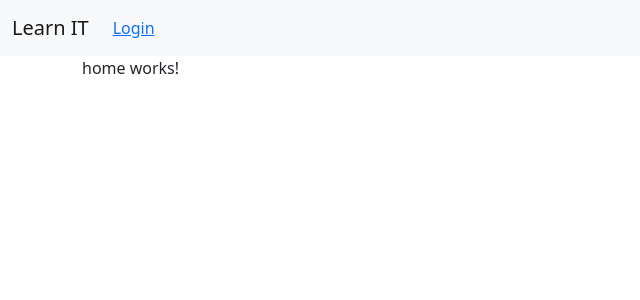
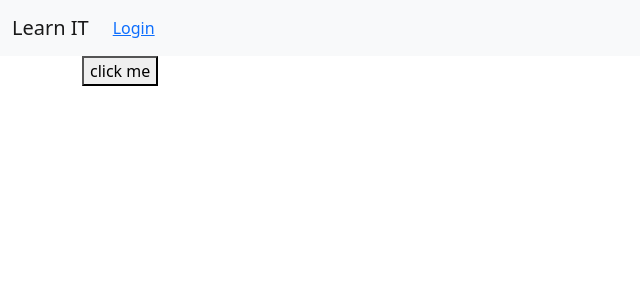
Before and after one commit to mcaupybugs/LearnIt, an Angular app in the folder frontend/learnit/: page / in a window 1280 px wide. Shown: the top 300 px of the page, without its empty margins (0-640 px from the left). Built offline with nearby package versions, Linux system fonts and the light colour scheme.

Commit message:
Made the catalogue progress

```diff
--- a/frontend/learnit/src/app/app.component.html
+++ b/frontend/learnit/src/app/app.component.html
@@ -1,8 +1,3 @@
-<app-header></app-header>
-<div class="container">
-  <div class="row">
-    <div class="col-mid-12">
-      <router-outlet></router-outlet>
-    </div>
-  </div>
+<div>
+  <router-outlet></router-outlet>
 </div>
--- a/frontend/learnit/src/app/home/home.component.html
+++ b/frontend/learnit/src/app/home/home.component.html
@@ -1 +1,8 @@
-<p>home works!</p>
+<div>
+    <app-header></app-header>
+</div>
+<div class="container">
+    <button (click)='getCatalogue()'>
+        click me
+    </button>
+</div>
--- a/frontend/learnit/src/app/home/home.component.ts
+++ b/frontend/learnit/src/app/home/home.component.ts
@@ -1,4 +1,6 @@
+import { HttpClient } from '@angular/common/http';
 import { Component, OnInit } from '@angular/core';
+import { Course } from '../model';
 
 @Component({
   selector: 'app-home',
@@ -6,9 +8,17 @@ import { Component, OnInit } from '@angular/core';
   styleUrls: ['./home.component.css']
 })
 export class HomeComponent implements OnInit {
-
-  constructor() { }
-
+  private apiRoot = 'http://localhost:8000/'
+  constructor(private api: HttpClient) { }
+  catalogueCourses!: Course[]
+  getCatalogue() {  // check how to make tha application wait for res to return object
+    this.api.get(this.apiRoot.concat('catalogue')).subscribe(data => {
+      var recievedData = JSON.parse(JSON.stringify(data))
+      this.catalogueCourses = recievedData
+      console.log(this.catalogueCourses)
+    })
+    console.log(this.catalogueCourses)
+  }
   ngOnInit(): void {
   }
 
--- a/frontend/learnit/src/app/login/auth.service.ts
+++ b/frontend/learnit/src/app/login/auth.service.ts
@@ -30,8 +30,9 @@ export class AuthServce {
             //console.log(recievedToken['token'])   // to retrieve the token
             this.authStorageService.set('token', recievedToken['token'])   // setting the token to local storage
             console.log(this.authStorageService.get('token'))  // getting the local storage service
-            console.log("data up")
-
         })
     }
+    logout() {
+        localStorage.removeItem('token')
+    }
 }
--- a/frontend/learnit/src/app/login/login.component.html
+++ b/frontend/learnit/src/app/login/login.component.html
@@ -1,3 +1,7 @@
+<div>
+    <app-header></app-header>
+</div>
+<div class="container">
     <form [formGroup]="loginForm" (ngSubmit)="onSubmit()">
         <div class="form-group">
             <label for="exampleInputEmail1">Email address</label>
@@ -22,3 +26,4 @@
             <button type="submit" class="btn btn-primary">Register</button>
         </div>
     </form>
+</div>
--- /dev/null
+++ b/frontend/learnit/src/app/model.ts
@@ -0,0 +1,6 @@
+export class Course {
+    constructor(id: string, name: string, author: string, link: string) {
+
+    }
+
+}
```
Lines whose indentation alone changed are shown as unchanged.
